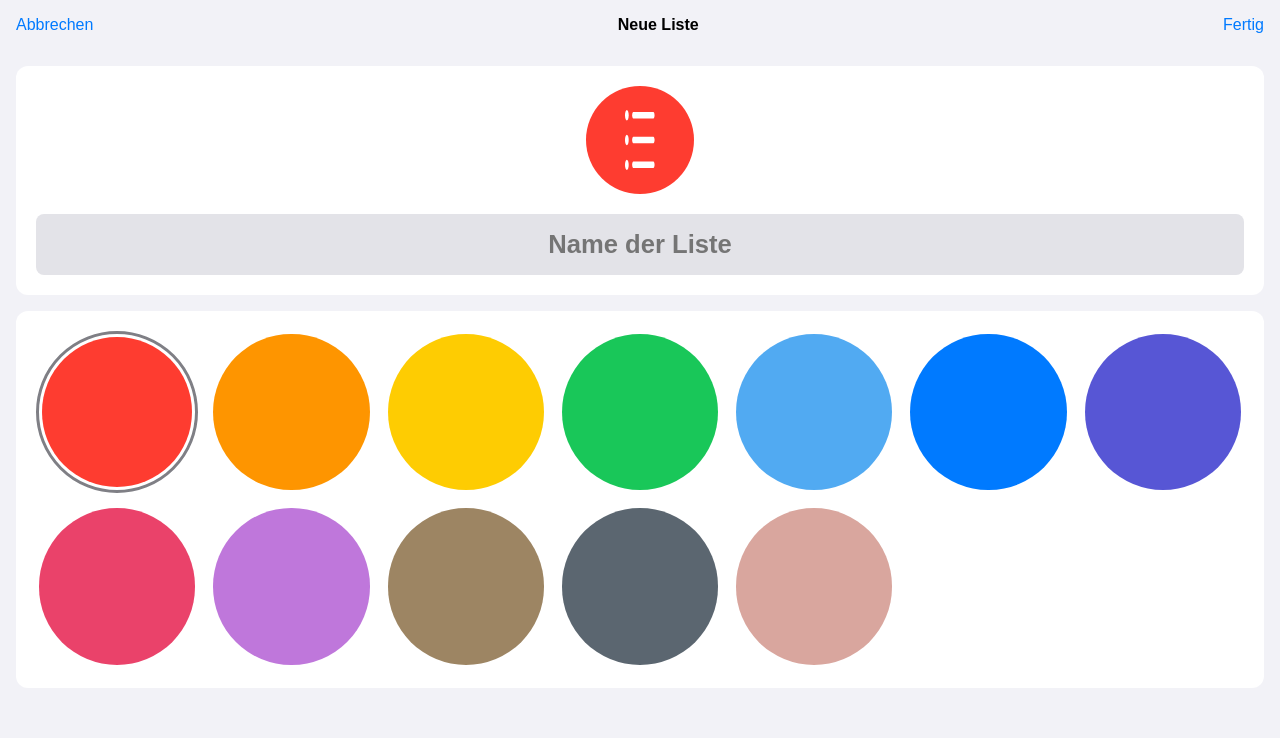
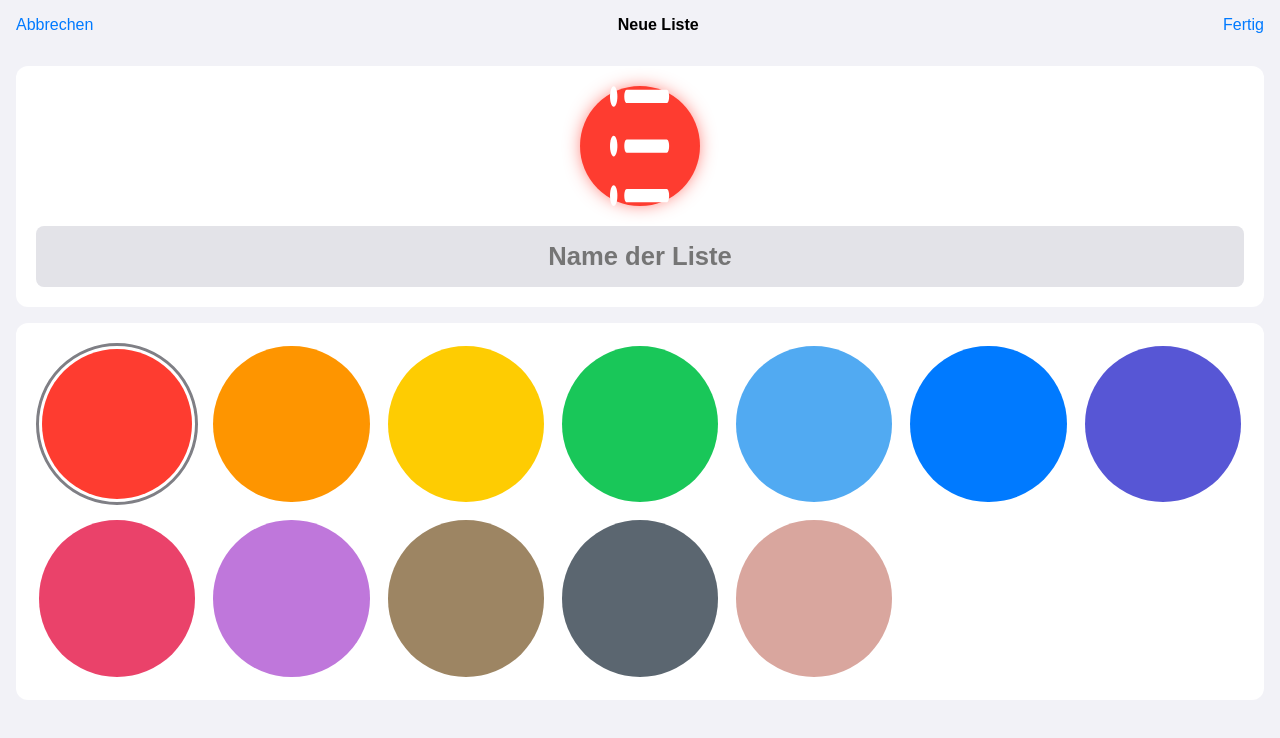
Before and after one commit to max-beckmann/progressive-reminders, an Angular app: page /new-list in a window 1280 px wide. Shown: the top 738 px of the page. Built offline with nearby package versions, Linux system fonts and the light colour scheme; a web font is replaced by a local one.

Commit message:
fix icon preview

```diff
--- a/src/app/components/icon/icon.component.ts
+++ b/src/app/components/icon/icon.component.ts
@@ -1,11 +1,4 @@
-import {
-  Component,
-  computed,
-  ElementRef,
-  input,
-  OnInit,
-  Renderer2
-} from '@angular/core';
+import { Component, computed, HostBinding, input } from '@angular/core';
 import { Icon } from '../../../../model';
 
 export enum IconType {
@@ -45,7 +38,7 @@ const iconTypeToSrcMap = new Map<IconType, string>([
   templateUrl: './icon.component.html',
   styleUrl: './icon.component.scss'
 })
-export class IconComponent implements OnInit {
+export class IconComponent {
   data = input.required<Icon>();
 
   protected src = computed<string>(() => {
@@ -53,13 +46,8 @@ export class IconComponent implements OnInit {
     return `/assets/icons/${m}`;
   });
 
-  constructor(
-    private readonly element: ElementRef,
-    private readonly renderer: Renderer2
-  ) {
-  }
-
-  ngOnInit() {
-    this.renderer.setStyle(this.element.nativeElement, 'background-color', this.data().backgroundColor);
+  @HostBinding('style.backgroundColor')
+  get backgroundColor() {
+    return this.data().backgroundColor;
   }
 }
--- a/src/app/components/pages/new-list-page/new-list-page.component.html
+++ b/src/app/components/pages/new-list-page/new-list-page.component.html
@@ -1,9 +1,7 @@
 <app-header title="Neue Liste" rightButtonText="Fertig"
             (onRightButton)="add()"></app-header>
 <app-container class="base-settings">
-  <div class="icon-preview">
-    <app-icon [data]="{ type: IconType.LIST }"></app-icon>
-  </div>
+  <app-icon [data]="iconPreview()"></app-icon>
   <input type="text" [(ngModel)]="title" placeholder="Name der Liste">
 </app-container>
 <app-container class="color-picker">
--- a/src/app/components/pages/new-list-page/new-list-page.component.scss
+++ b/src/app/components/pages/new-list-page/new-list-page.component.scss
@@ -10,18 +10,9 @@
     align-items: center;
     gap: 20px;
 
-    .icon-preview {
-      aspect-ratio: 1/1;
-      padding: 24px;
-      display: flex;
-      justify-content: center;
-      align-items: center;
-      border-radius: 50%;
-      background-color: var(--new-list-color);
-
-      app-icon {
-        width: 60px;
-      }
+    app-icon {
+      width: 120px;
+      box-shadow: 0 0 20px -5px var(--new-list-color);
     }
 
     input {
--- a/src/app/components/pages/new-list-page/new-list-page.component.ts
+++ b/src/app/components/pages/new-list-page/new-list-page.component.ts
@@ -1,9 +1,9 @@
-import { Component, effect, model, signal } from '@angular/core';
+import { Component, computed, effect, model, signal } from '@angular/core';
 import { HeaderComponent } from '../../header/header.component';
 import { ContainerComponent } from '../../container/container.component';
 import { IconComponent, IconType } from '../../icon/icon.component';
 import { FormsModule } from '@angular/forms';
-import { List } from '../../../../../model';
+import { Icon, List } from '../../../../../model';
 import { database } from '../../../../../database';
 import { Router } from '@angular/router';
 
@@ -22,6 +22,12 @@ import { Router } from '@angular/router';
 export class NewListPageComponent {
   title = model<string>('');
   color = signal<string>('');
+  iconPreview = computed<Icon>(() => {
+    return {
+      type: IconType.LIST,
+      backgroundColor: this.color(),
+    }
+  });
   colorOptions = ['#FE3C30', '#FE9500', '#FECC02', '#19C759', '#51AAF2', '#007AFF', '#5756D5', '#EA426A', '#BF77DB', '#9D8563', '#5B6670', '#D9A69E'];
 
   constructor(private readonly router: Router) {
```
